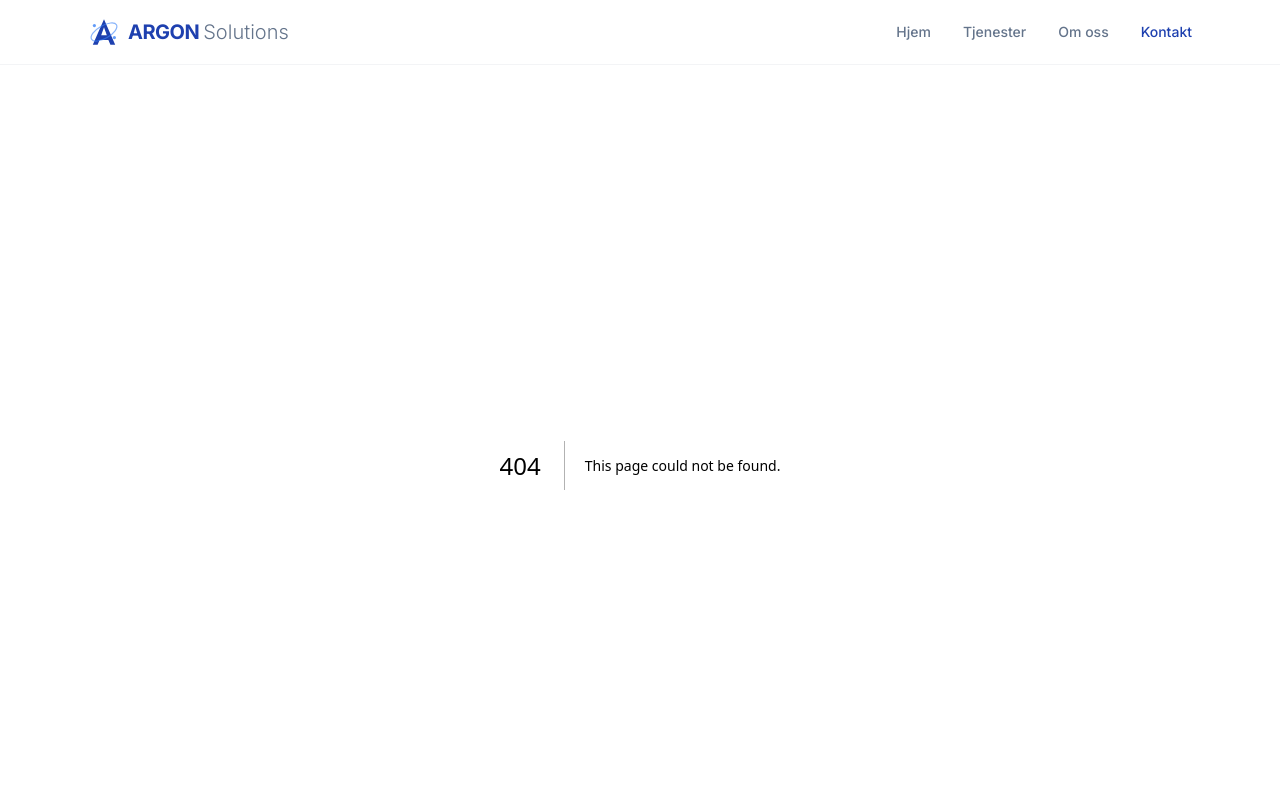
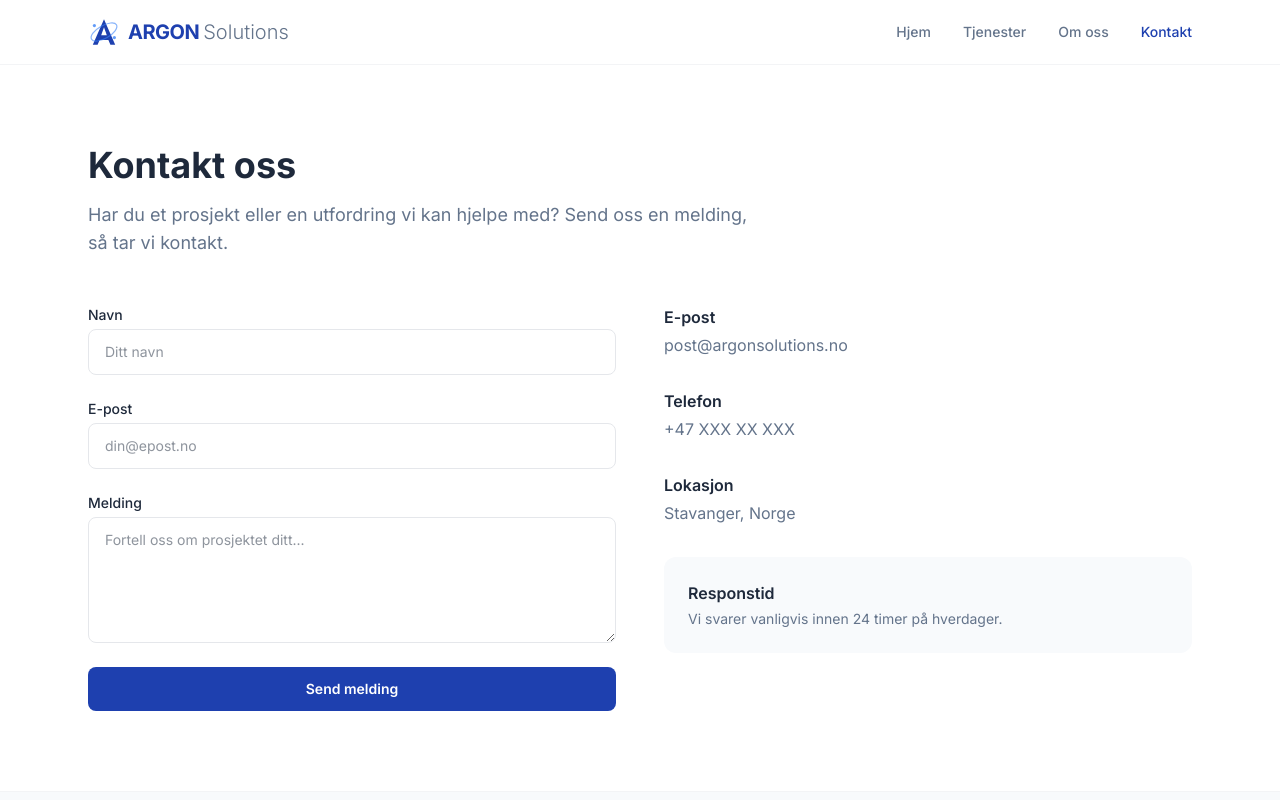
Before and after one commit to sondregysland-design/argon-solutions, a Next.js app: page /kontakt in a window 1280 px wide. Before the commit this address had no page. Shown: the top 800 px of the page. Built offline with nearby package versions, Linux system fonts and the light colour scheme.

Commit message:
feat: add kontakt page with contact form

```diff
--- /dev/null
+++ b/src/app/kontakt/page.tsx
@@ -0,0 +1,46 @@
+import type { Metadata } from "next";
+import { ContactForm } from "@/components/ContactForm";
+
+export const metadata: Metadata = {
+  title: "Kontakt — Argon Solutions",
+  description: "Ta kontakt med Argon Solutions for en uforpliktende samtale.",
+};
+
+export default function KontaktPage() {
+  return (
+    <div className="py-20">
+      <div className="mx-auto max-w-6xl px-6">
+        <h1 className="text-4xl font-bold text-text">Kontakt oss</h1>
+        <p className="mt-4 max-w-2xl text-lg text-text-light">
+          Har du et prosjekt eller en utfordring vi kan hjelpe med? Send oss en
+          melding, så tar vi kontakt.
+        </p>
+
+        <div className="mt-12 grid gap-12 md:grid-cols-2">
+          <ContactForm />
+
+          <div className="space-y-8">
+            <div>
+              <h3 className="font-semibold text-text">E-post</h3>
+              <p className="mt-1 text-text-light">post@argonsolutions.no</p>
+            </div>
+            <div>
+              <h3 className="font-semibold text-text">Telefon</h3>
+              <p className="mt-1 text-text-light">+47 XXX XX XXX</p>
+            </div>
+            <div>
+              <h3 className="font-semibold text-text">Lokasjon</h3>
+              <p className="mt-1 text-text-light">Stavanger, Norge</p>
+            </div>
+            <div className="rounded-xl bg-surface p-6">
+              <h3 className="font-semibold text-text">Responstid</h3>
+              <p className="mt-1 text-sm text-text-light">
+                Vi svarer vanligvis innen 24 timer på hverdager.
+              </p>
+            </div>
+          </div>
+        </div>
+      </div>
+    </div>
+  );
+}
--- /dev/null
+++ b/src/components/ContactForm.tsx
@@ -0,0 +1,72 @@
+"use client";
+
+import { useState } from "react";
+
+export function ContactForm() {
+  const [submitted, setSubmitted] = useState(false);
+
+  if (submitted) {
+    return (
+      <div className="rounded-xl border border-green-200 bg-green-50 p-8 text-center">
+        <h3 className="text-lg font-semibold text-green-800">Takk for meldingen!</h3>
+        <p className="mt-2 text-sm text-green-700">Vi tar kontakt så snart vi kan.</p>
+      </div>
+    );
+  }
+
+  return (
+    <form
+      onSubmit={(e) => {
+        e.preventDefault();
+        setSubmitted(true);
+      }}
+      className="space-y-6"
+    >
+      <div>
+        <label htmlFor="name" className="block text-sm font-medium text-text">
+          Navn
+        </label>
+        <input
+          type="text"
+          id="name"
+          name="name"
+          required
+          className="mt-1 block w-full rounded-lg border border-gray-200 px-4 py-3 text-sm transition focus:border-primary focus:outline-none focus:ring-1 focus:ring-primary"
+          placeholder="Ditt navn"
+        />
+      </div>
+      <div>
+        <label htmlFor="email" className="block text-sm font-medium text-text">
+          E-post
+        </label>
+        <input
+          type="email"
+          id="email"
+          name="email"
+          required
+          className="mt-1 block w-full rounded-lg border border-gray-200 px-4 py-3 text-sm transition focus:border-primary focus:outline-none focus:ring-1 focus:ring-primary"
+          placeholder="din@epost.no"
+        />
+      </div>
+      <div>
+        <label htmlFor="message" className="block text-sm font-medium text-text">
+          Melding
+        </label>
+        <textarea
+          id="message"
+          name="message"
+          rows={5}
+          required
+          className="mt-1 block w-full rounded-lg border border-gray-200 px-4 py-3 text-sm transition focus:border-primary focus:outline-none focus:ring-1 focus:ring-primary"
+          placeholder="Fortell oss om prosjektet ditt..."
+        />
+      </div>
+      <button
+        type="submit"
+        className="w-full rounded-lg bg-primary px-6 py-3 text-sm font-semibold text-white transition hover:bg-primary-dark"
+      >
+        Send melding
+      </button>
+    </form>
+  );
+}
```
